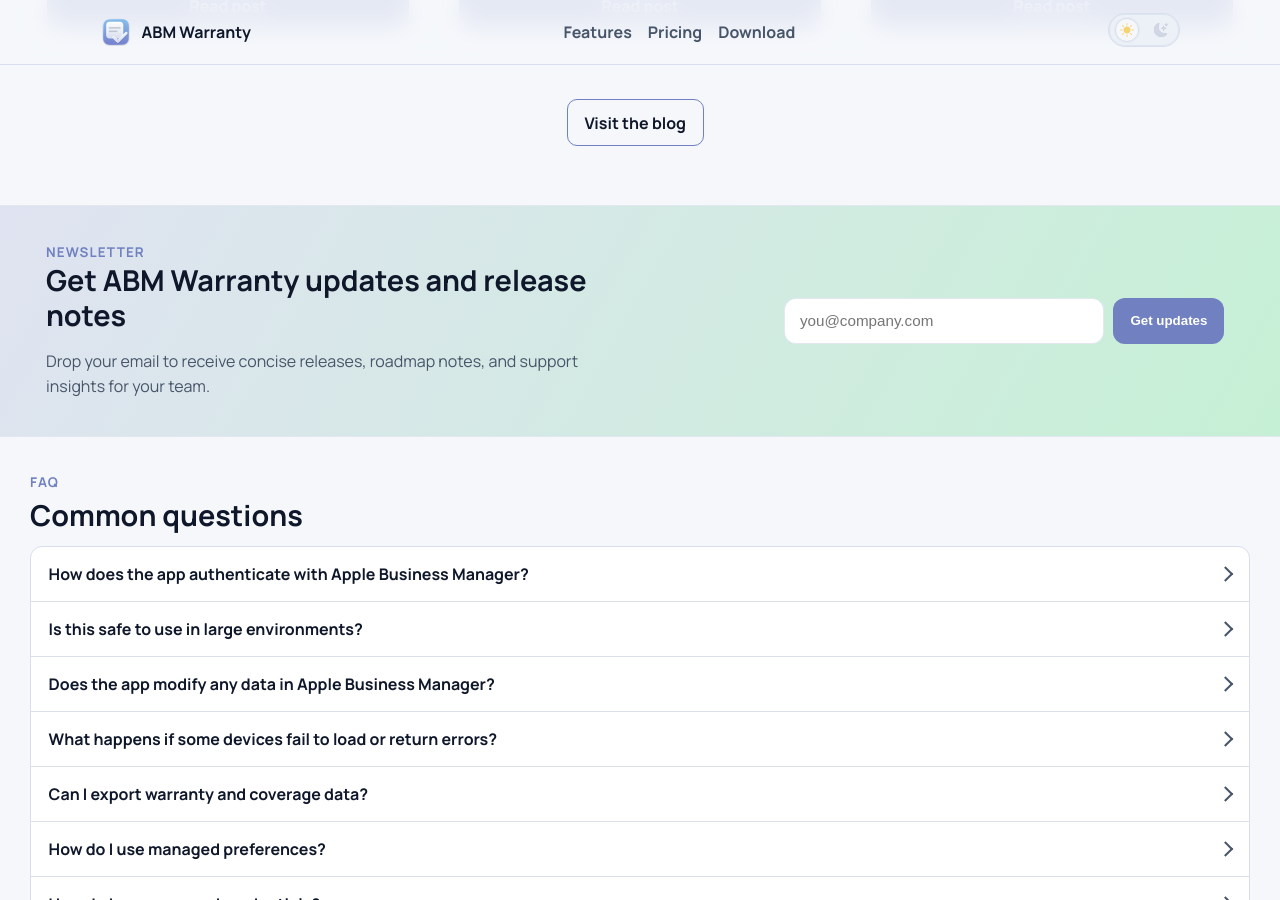
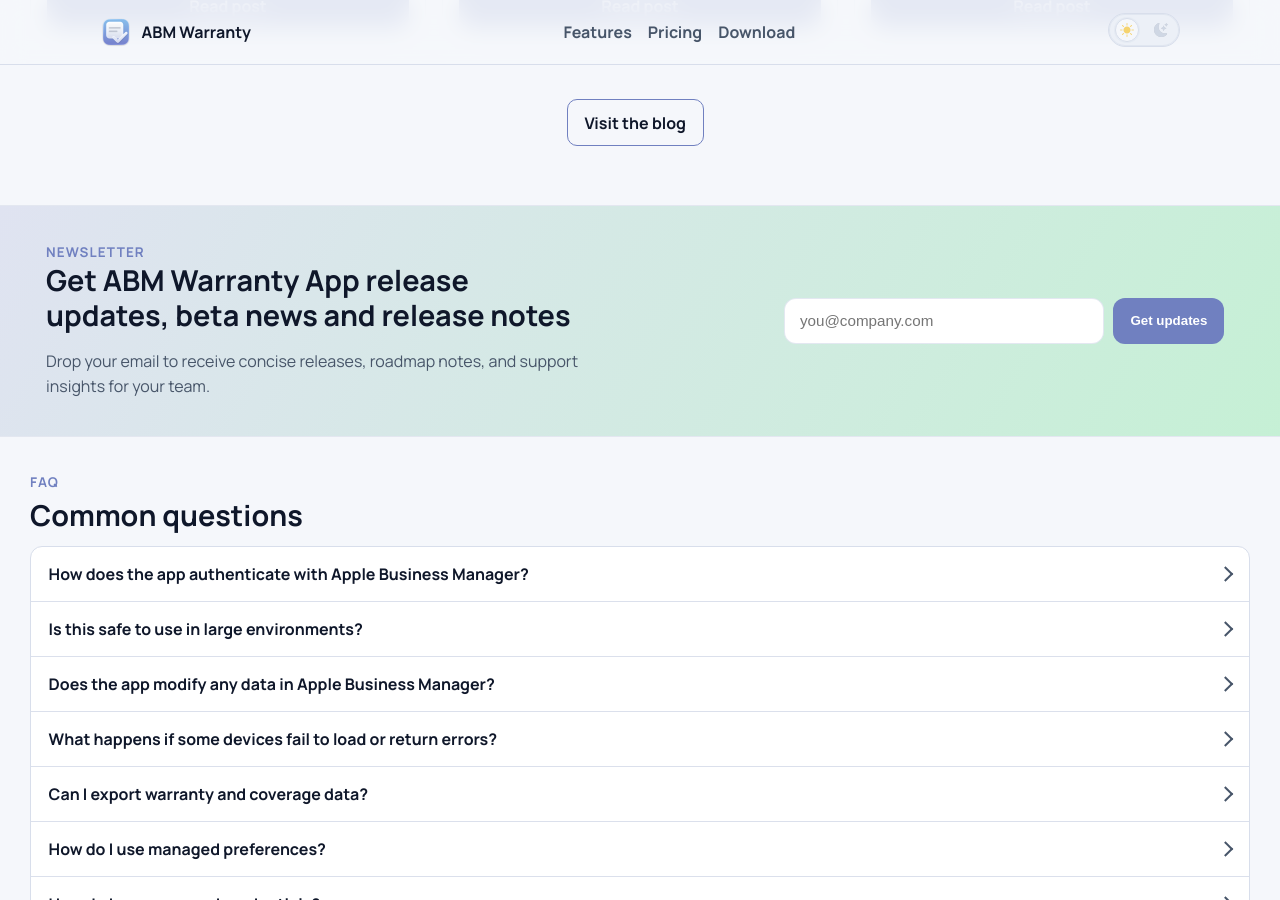
Before and after one commit to jonbrown21/abmwarranty, a Jekyll site: the page built from index.md, in a window 1280 px wide and 900 px high, scrolled down 5507 px. Built offline with Jekyll 4.4.1, drawn with Linux system fonts in a browser that asks for light colours.

Commit message:
copy: update newsletter hero heading copy

```diff
--- a/_includes/sections/newsletter.html
+++ b/_includes/sections/newsletter.html
@@ -3,7 +3,7 @@
     <div class="newsletter-band__content">
       <div class="newsletter-band__copy">
         <p class="eyebrow">Newsletter</p>
-        <h2>Get ABM Warranty updates and release notes</h2>
+        <h2>Get ABM Warranty App release updates, beta news and release notes</h2>
         <p>Drop your email to receive concise releases, roadmap notes, and support insights for your team.</p>
       </div>
 
```
